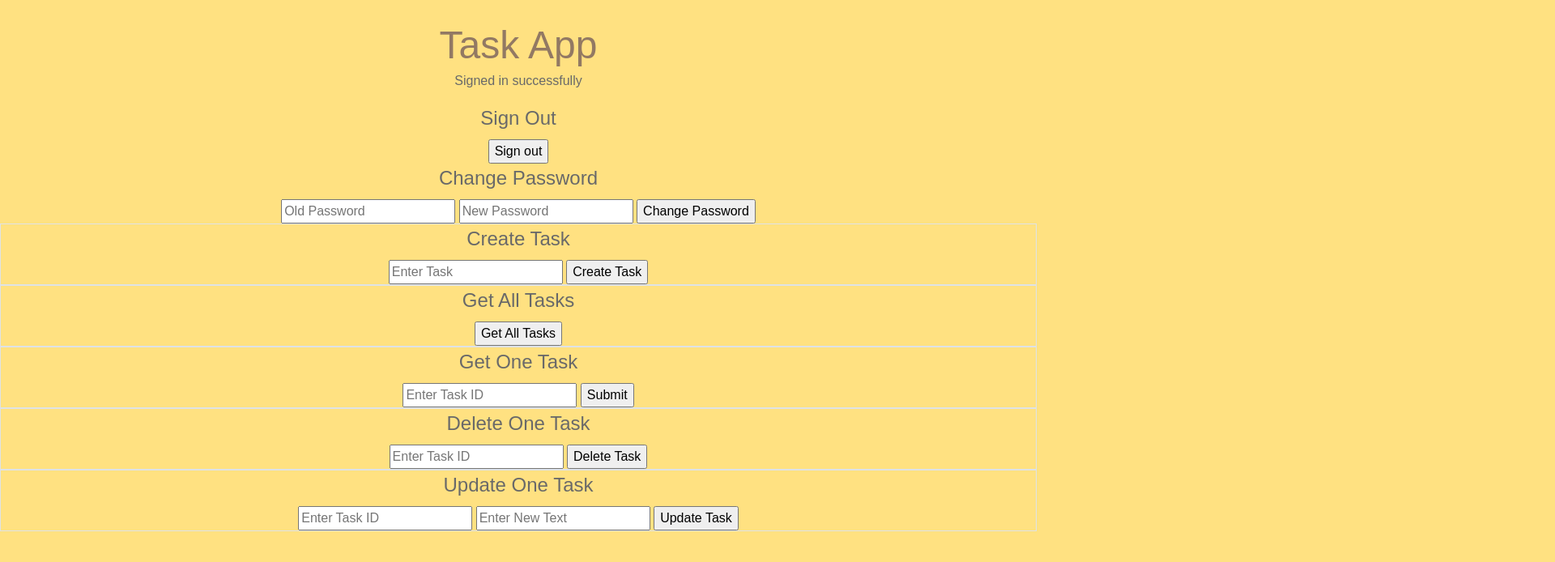
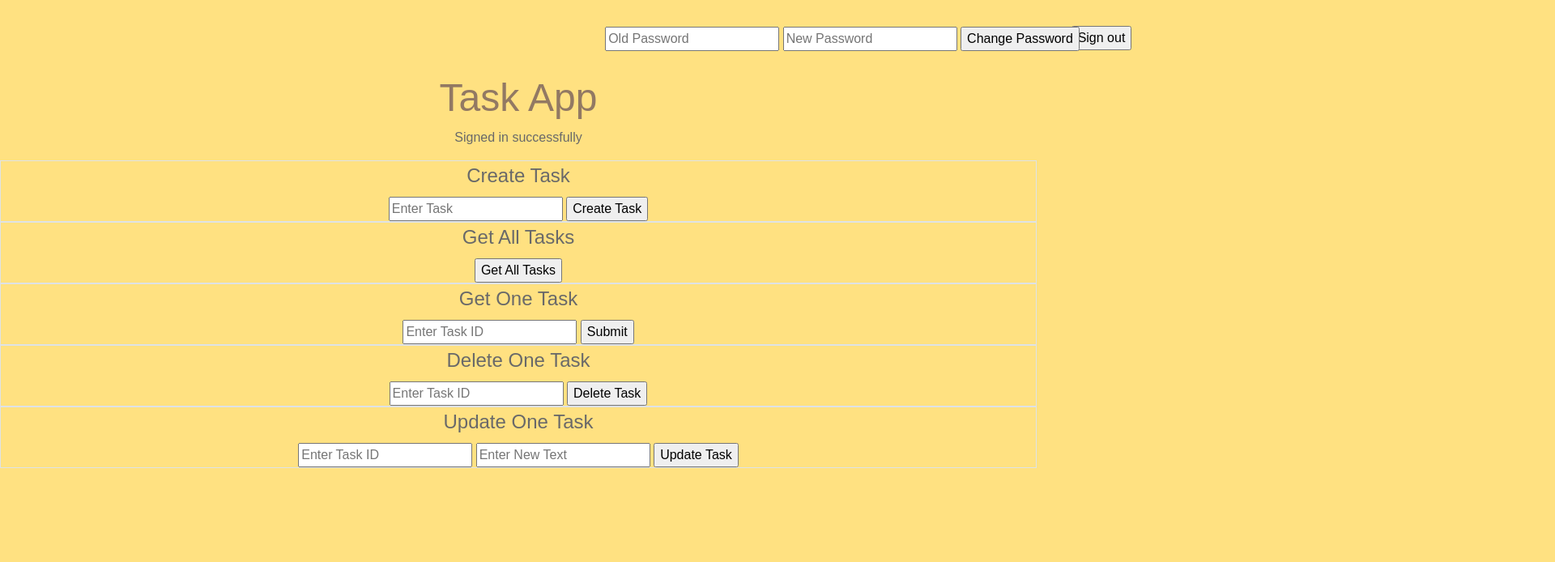
Before and after one commit to nataliesmyth/task-app-client, a website built with webpack: page index.html in a window 1280 px wide. Both pictures are taken after typing "name@example.com", "Sample123" into the empty fields and a click on the input "Sign in". Shown: the top 694 px of the page at 81% size, 1920 px wide, since content can reach past the window. Built offline with nearby package versions, Linux system fonts and the light colour scheme; files whose address does not match are found by name.

Commit message:
delete unused code

```diff
--- a/assets/styles/index.scss
+++ b/assets/styles/index.scss
@@ -1,6 +1,5 @@
 @import '~bootstrap/scss/bootstrap';
 :root {
-    --blue: rgb(5, 102, 141);
     --white: rgb(248, 248, 255);
     --background: rgb(255, 225, 129);
     --heading: rgb(146, 121, 99);
@@ -17,10 +16,6 @@ h1 {
   font-size: 48px;
   color: #927963;
   position: relative;
-  display: inline-block;
-  margin: 0;
-  margin-bottom: .5rem;
-  line-height: 1em;
 }
 
 body {
@@ -32,54 +27,14 @@ body {
     color: var(--text);
 }
 
-button {
-    background-color: var(--green);
-    border-radius: 5px;
-    border: .75em solid var(--yellow);
-    padding: 1em;
-    /* font-size: 1em; */
-    font-weight: 700;
+.sign-out-form {
+    position: relative;
+    left: 45em;
 }
 
-// .sign-in-form {
-
-// }
-
-// safely set elements inside to absolute
-// fieldset {
-//     position: relative;
-// }
-
-// legend {
-//     float: left;
-// }
-
-// legend span {
-//     position: absolute;
-//     top: 0;
-//     left: 0;
-// }
-
-// input[type=text] {
-//     width: 50%;
-//     padding: 12px 20px;
-//     margin: 8px 0;
-//     // box-sizing: border-box;
-//   }
-
-// input[type=submit] {
-//     font-weight: 700;
-// }
-
-// .sign-out {
-//     position: relative;
-//     left: 50em;
-// }
-
-// .change-password {
-//     position: relative;
-//     // left: 20em;
-//     bottom: 10em;
-//     font-size: .75em;
-//     text-align: right;
-// }
+.change-password-form {
+    position: relative;
+    bottom: 1.8em;
+    left: 25em;
+    font-size: 1em;
+}
--- a/index.html
+++ b/index.html
@@ -12,6 +12,18 @@
       <script src="public/application.js" type="text/javascript" charset="utf-8" defer></script>
     </head>
     <body>
+      <form class="sign-out-form" id="sign-out">
+        <!-- <legend>Sign Out</legend> -->
+        <input type="submit" value="Sign out">
+      </form>
+
+      <form class="change-password-form" id="change-password">
+          <!-- <h3>Change Password</h3> -->
+          <input type="password" name="passwords[old]" placeholder="Old Password">
+          <input type="password" name="passwords[new]" placeholder="New Password">
+          <input type="submit" value="Change Password">
+      </form>
+
       <h1>Task App</h1>
       <p id="message"></p>
 
@@ -28,18 +40,6 @@
           <input type="text" name="credentials[email]" placeholder="Email">
           <input type="password" name="credentials[password]" placeholder="Password">
           <input type="submit" value="Sign in">
-      </form>
-
-      <form id="sign-out">
-          <legend>Sign Out</legend>
-          <input type="submit" value="Sign out">
-      </form>
-
-      <form id="change-password">
-          <legend>Change Password</legend>
-          <input type="password" name="passwords[old]" placeholder="Old Password">
-          <input type="password" name="passwords[new]" placeholder="New Password">
-          <input type="submit" value="Change Password">
       </form>
 
       <form id="task-create" class="border">
```
Also changed, not shown: README.md.
